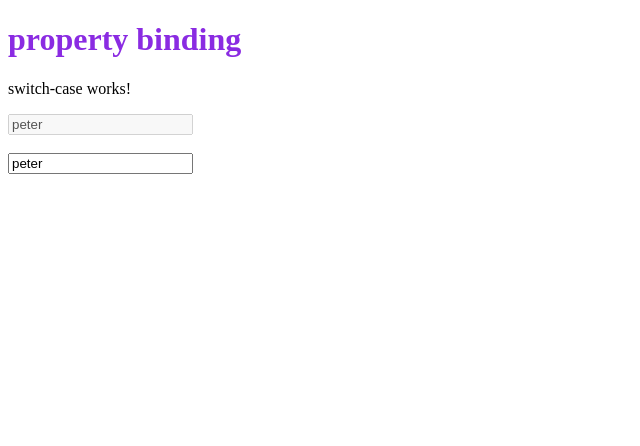
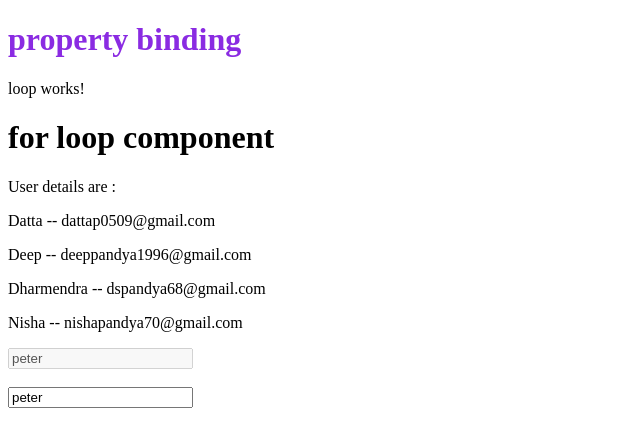
Before and after one commit to Datta0509/ng_style, an Angular app: page / in a window 1280 px wide. Shown: the top 446 px of the page, without its empty margins (0-640 px from the left). Built offline with nearby package versions, Linux system fonts and the light colour scheme.

Commit message:
for loop in angular

```diff
--- a/src/app/app.component.html
+++ b/src/app/app.component.html
@@ -1,7 +1,8 @@
 <h1 class="heading" > {{title}} </h1>
 <!-- <app-if-else-condition></app-if-else-condition> -->
 <!-- <app-if-elseif-else-condition></app-if-elseif-else-condition> -->
-<app-switch-case></app-switch-case>
+<!-- <app-switch-case></app-switch-case> -->
+<app-loop></app-loop>
 <!-- below line is example of interpolation -->
 <input type="text" name="username" value="{{name}}"  disabled='{{disabled}}' />
 <!-- interpolation only accepts string or numerical value , it doesn't accept boolean value -->
--- a/src/app/app.module.ts
+++ b/src/app/app.module.ts
@@ -7,6 +7,7 @@ import { LoginComponent } from './login/login.component';
 import { IfElseConditionComponent } from './if-else-condition/if-else-condition.component';
 import { IfElseifElseConditionComponent } from './if-elseif-else-condition/if-elseif-else-condition.component';
 import { SwitchCaseComponent } from './switch-case/switch-case.component';
+import { LoopComponent } from './loop/loop.component';
 
 
 @NgModule({
@@ -15,7 +16,8 @@ import { SwitchCaseComponent } from './switch-case/switch-case.component';
     LoginComponent,
     IfElseConditionComponent,
     IfElseifElseConditionComponent,
-    SwitchCaseComponent
+    SwitchCaseComponent,
+    LoopComponent
 
   ],
   imports: [
--- /dev/null
+++ b/src/app/loop/loop.component.html
@@ -0,0 +1,5 @@
+<p>loop works!</p>
+<h1> {{title}} </h1>
+<!-- <p *ngFor="let item of users"  >Name is:  {{item}} </p> -->
+<p>User details are :</p>
+<p *ngFor="let item of userDetails"> {{item.name}} -- {{item.email}} </p>
--- /dev/null
+++ b/src/app/loop/loop.component.ts
@@ -0,0 +1,33 @@
+import { Component } from '@angular/core';
+
+@Component({
+  selector: 'app-loop',
+  templateUrl: './loop.component.html',
+  styleUrls: ['./loop.component.css']
+})
+export class LoopComponent {
+  title = 'for loop component';
+  users = ['Datta', 'Deep', 'Yash', ' Ishwa', 'Neel '];
+  userDetails = [
+    {
+      name: 'Datta',
+      email: 'dattap0509@gmail.com',
+      phn: '9426984593'
+    },
+    {
+      name: 'Deep',
+      email: 'deeppandya1996@gmail.com',
+      phn: ' 9409311996'
+    },
+    {
+      name: 'Dharmendra',
+      email: 'dspandya68@gmail.com',
+      phn: '9429064593'
+    },
+    {
+      name: 'Nisha',
+      email: 'nishapandya70@gmail.com',
+      phn: '9428991347'
+    }
+  ]
+}
--- a/src/app/switch-case/switch-case.component.html
+++ b/src/app/switch-case/switch-case.component.html
@@ -1 +1,11 @@
 <p>switch-case works!</p>
+<h1>{{title}}</h1>
+<div [ngSwitch]="color">
+    <h1 *ngSwitchCase="'red'" style="color: red;" >  Red Color</h1>
+    <h1 *ngSwitchCase="'green'" style="color: green;" >  green Color</h1>
+    <h1 *ngSwitchCase="'blue'" style="color: blue;" >  blue Color</h1>
+    <h1 *ngSwitchCase="'orange'" style="color: orange;" >  orange Color</h1>
+    <h1 *ngSwitchCase="'pink'" style="color: pink;" >  pink Color</h1>
+    <!-- default case -->
+    <h1 *ngSwitchDefault > Unknown color</h1>
+</div>
--- a/src/app/switch-case/switch-case.component.ts
+++ b/src/app/switch-case/switch-case.component.ts
@@ -6,5 +6,6 @@ import { Component } from '@angular/core';
   styleUrls: ['./switch-case.component.css']
 })
 export class SwitchCaseComponent {
-
+  title= 'switch case module';
+  color='pink'
 }
```
Also changed, not shown: src/app/loop/loop.component.css (added), 1 other file (tests, documents, lock files or other folders).
